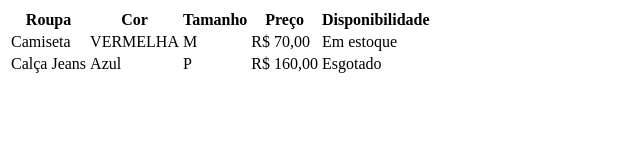
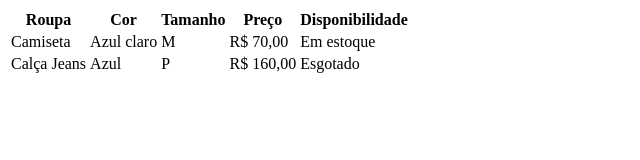
Before and after one commit to GuilhermeTMota/Aula-Tabela, a plain HTML site: page index.html in a window 1280 px wide. Shown: the whole page, without its empty margins (0-640 px from the left). Drawn offline with Linux system fonts and the light colour scheme.

Commit message:
Trocaod de preto pra azul claro

```diff
--- a/index.html
+++ b/index.html
@@ -16,7 +16,8 @@
         </tr>
         <tr>
             <td>Camiseta</td>
-            <td>VERMELHA</td>
+            <td>Azul claro
+            </td>
             <td>M</td>
             <td>R$ 70,00</td>
             <td>Em estoque</td>
```
